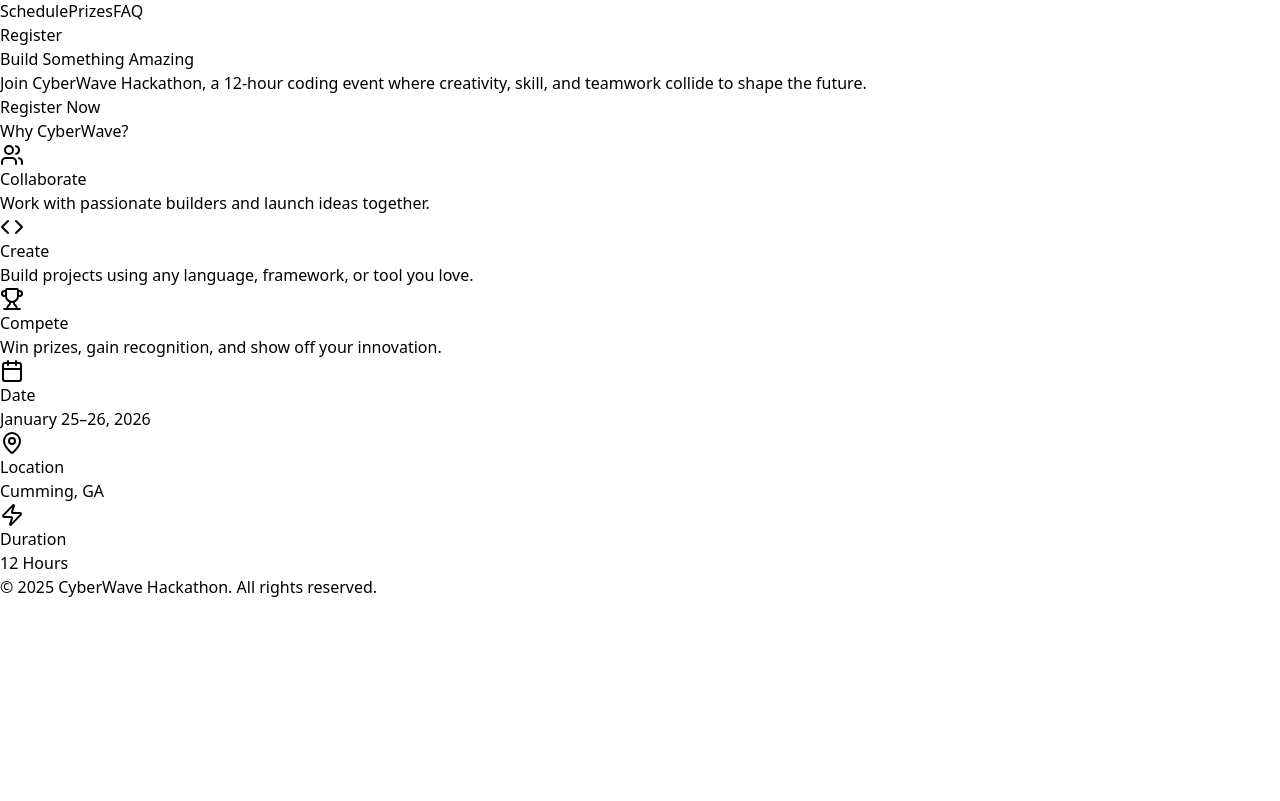
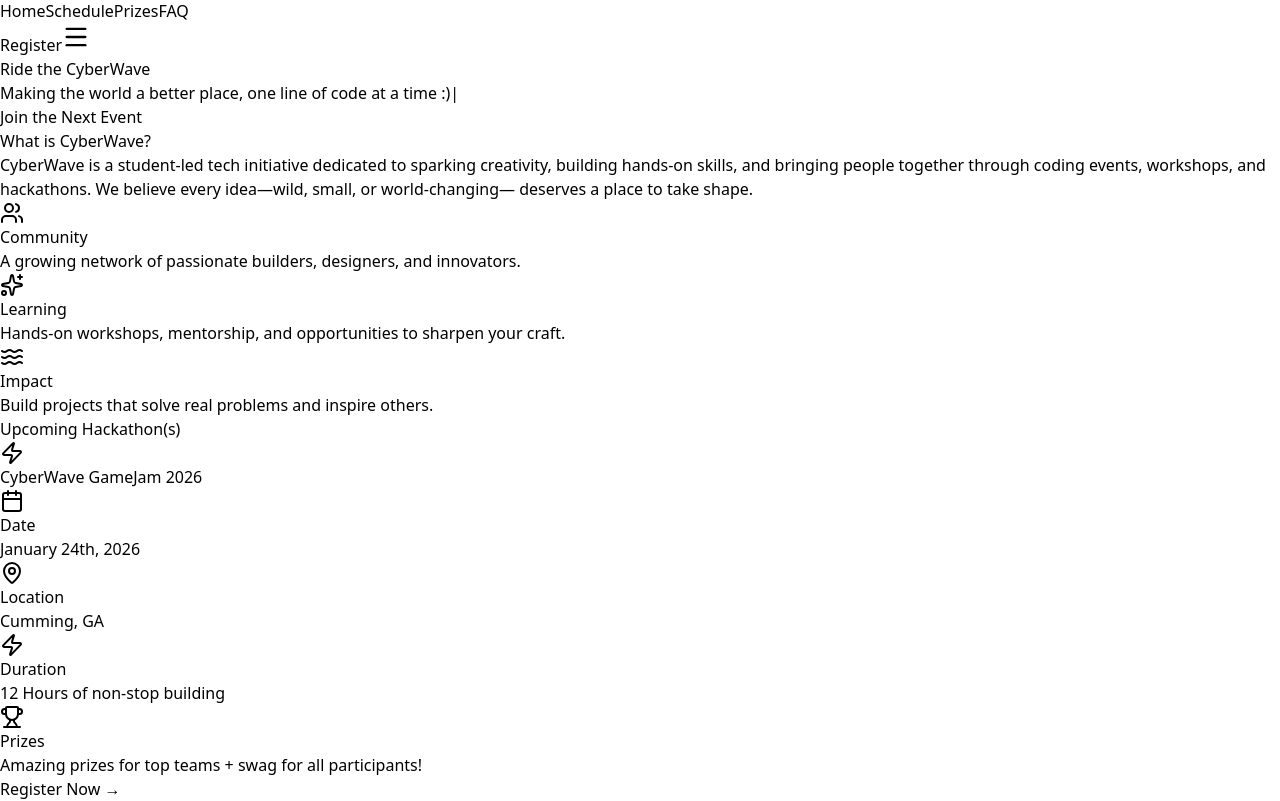
Before and after one commit to FaizKhanv7/cyber-wave, a React (Vite) app: page / in a window 1280 px wide. Shown: the part 520-1321 px from the top of the page. Before the commit the page ends 1119 px from the top, so only its background shows below. Built offline with nearby package versions, Linux system fonts and the light colour scheme.

Commit message:
Update UI + Event details

```diff
--- a/src/components/Navbar.jsx
+++ b/src/components/Navbar.jsx
@@ -1,10 +1,13 @@
 import { Link } from "react-router-dom";
+import { useState } from "react";
+import { Menu, X } from "lucide-react";
 
 export default function Navbar() {
+  const [isOpen, setIsOpen] = useState(false);
+
   return (
-    <nav className="fixed top-0 left-0 w-full z-50 border-b border-yellow-500/20 bg-black/80 backdrop-blur-lg">
-      <div className="max-w-7xl mx-auto px-6 py-4">
-        <div className="flex items-center justify-between">
+    <nav className="fixed top-0 left-0 w-full z-50 border-b border-cyan-500/20 bg-black/70 backdrop-blur-xl">
+      <div className="max-w-7xl mx-auto px-6 py-4 flex items-center justify-between">
 
         {/* Logo */}
         <Link to="/" className="flex items-center gap-2">
@@ -13,27 +16,80 @@ export default function Navbar() {
             alt="CyberWave Logo"
             className="w-8 h-8 object-contain"
           />
-            <span className="text-2xl font-bold bg-gradient-to-r from-yellow-300 to-yellow-500 bg-clip-text text-transparent">
+          <span className="text-2xl font-bold bg-gradient-to-r from-cyan-300 to-purple-400 bg-clip-text text-transparent">
             CyberWave
           </span>
         </Link>
 
-          {/* Menu */}
-          <div className="hidden md:flex gap-8 text-sm">
-            <Link to="/schedule" className="hover:text-yellow-400 transition-colors">Schedule</Link>
-            <Link to="/prizes" className="hover:text-yellow-400 transition-colors">Prizes</Link>
-            <Link to="/faq" className="hover:text-yellow-400 transition-colors">FAQ</Link>
+        {/* Desktop Menu */}
+        <div className="hidden md:flex gap-8 text-sm items-center">
+          <Link to="/" className="hover:text-cyan-400 transition-colors">Home</Link>
+          <Link to="/schedule" className="hover:text-cyan-400 transition-colors">Schedule</Link>
+          <Link to="/prizes" className="hover:text-cyan-400 transition-colors">Prizes</Link>
+          <Link to="/faq" className="hover:text-cyan-400 transition-colors">FAQ</Link>
         </div>
 
         {/* CTA */}
         <Link
           to="/register"
-            className="bg-yellow-500 text-black px-5 py-2 rounded-lg font-semibold hover:bg-yellow-400 transition"
+          className="hidden md:block bg-cyan-500 text-black px-5 py-2 rounded-lg font-semibold hover:bg-cyan-400 transition"
+        >
+          Register
+        </Link>
+
+        {/* Hamburger (Mobile) */}
+        <button
+          className="md:hidden text-white"
+          onClick={() => setIsOpen(!isOpen)}
+        >
+          {isOpen ? <X size={28} /> : <Menu size={28} />}
+        </button>
+      </div>
+
+      {/* Mobile Menu */}
+      {isOpen && (
+        <div className="md:hidden bg-black/90 border-t border-cyan-500/20 px-6 py-4 space-y-4">
+          <Link
+            to="/"
+            onClick={() => setIsOpen(false)}
+            className="block text-gray-200 hover:text-cyan-400 transition"
+          >
+            Home
+          </Link>
+
+          <Link
+            to="/schedule"
+            onClick={() => setIsOpen(false)}
+            className="block text-gray-200 hover:text-cyan-400 transition"
+          >
+            Schedule
+          </Link>
+
+          <Link
+            to="/prizes"
+            onClick={() => setIsOpen(false)}
+            className="block text-gray-200 hover:text-cyan-400 transition"
+          >
+            Prizes
+          </Link>
+
+          <Link
+            to="/faq"
+            onClick={() => setIsOpen(false)}
+            className="block text-gray-200 hover:text-cyan-400 transition"
+          >
+            FAQ
+          </Link>
+
+          <Link
+            to="/register"
+            onClick={() => setIsOpen(false)}
+            className="block bg-cyan-500 text-black px-4 py-2 mt-2 rounded-lg font-semibold hover:bg-cyan-400 transition"
           >
             Register
           </Link>
         </div>
-      </div>
+      )}
     </nav>
   );
 }
--- a/src/pages/Home.jsx
+++ b/src/pages/Home.jsx
@@ -1,9 +1,11 @@
 import { Link } from "react-router-dom";
-import { Zap, Calendar, MapPin, Users, Code, Trophy } from "lucide-react";
+import { Zap, Calendar, MapPin, Users, Code, Trophy, Waves, Sparkles } from "lucide-react";
 import { useState, useEffect } from "react";
 
 export default function Home() {
   const [scrollY, setScrollY] = useState(0);
+  const [typewriterText, setTypewriterText] = useState("");
+  const fullText = "Making the world a better place, one line of code at a time :)";
 
   useEffect(() => {
     const onScroll = () => setScrollY(window.scrollY);
@@ -11,10 +13,25 @@ export default function Home() {
     return () => window.removeEventListener("scroll", onScroll);
   }, []);
 
+  // Typewriter effect
+  useEffect(() => {
+    let currentIndex = 0;
+    const interval = setInterval(() => {
+      if (currentIndex <= fullText.length) {
+        setTypewriterText(fullText.slice(0, currentIndex));
+        currentIndex++;
+      } else {
+        clearInterval(interval);
+      }
+    }, 50); // Speed of typing (50ms per character)
+
+    return () => clearInterval(interval);
+  }, []);
+
   return (
     <div className="bg-black text-white min-h-screen">
 
-      {/* HERO SECTION */}
+      {/* HERO */}
       <section className="pt-32 pb-32 relative overflow-hidden">
         <div
           className="absolute inset-0 bg-[url('/hero-bg.png')] bg-cover opacity-20"
@@ -23,47 +40,148 @@ export default function Home() {
 
         <div className="relative max-w-5xl mx-auto text-center px-6">
           <h1 className="text-6xl font-extrabold mb-6 leading-tight">
-            Build <span className="text-yellow-400">Something Amazing</span>
+            Ride the <span className="text-cyan-400">CyberWave</span>
           </h1>
-          <p className="text-lg text-gray-300 mb-8">
-            Join CyberWave Hackathon, a 12-hour coding event where creativity, skill,
-            and teamwork collide to shape the future.
+          <p className="text-lg text-gray-300 mb-8 h-8">
+            {typewriterText}
+            <span className="animate-pulse">|</span>
           </p>
 
-        <Link
-        to="/register"
-        className="bg-yellow-500 text-black px-6 py-3 rounded-xl text-lg font-semibold hover:bg-yellow-400 transition"
-        >
-        Register Now
-        </Link>
-
+          <Link
+            to="/register"
+            className="bg-cyan-500 text-black px-6 py-3 rounded-xl text-lg font-semibold hover:bg-cyan-400 transition"
+          >
+            Join the Next Event
+          </Link>
         </div>
       </section>
 
-      {/* ABOUT SECTION */}
+      {/* WHAT IS CYBERWAVE */}
+      <section className="py-24 bg-gradient-to-b from-black to-[#0a0a1a] border-t border-white/10">
+        <div className="max-w-6xl mx-auto px-6 text-center">
+          <h2 className="text-4xl font-bold mb-8 text-cyan-300">What is CyberWave?</h2>
+
+          <p className="text-gray-300 max-w-3xl mx-auto text-lg leading-relaxed mb-12">
+            CyberWave is a student-led tech initiative dedicated to sparking creativity,
+            building hands-on skills, and bringing people together through coding events,
+            workshops, and hackathons. We believe every idea—wild, small, or world-changing—
+            deserves a place to take shape.
+          </p>
+
+          <div className="grid grid-cols-1 md:grid-cols-3 gap-10">
+            <div className="p-8 border border-cyan-500/20 rounded-2xl hover:bg-white/5 transition">
+              <Users className="w-12 h-12 text-cyan-400 mx-auto mb-4" />
+              <h3 className="text-xl font-semibold mb-2">Community</h3>
+              <p className="text-gray-300">
+                A growing network of passionate builders, designers, and innovators.
+              </p>
+            </div>
+
+            <div className="p-8 border border-cyan-500/20 rounded-2xl hover:bg-white/5 transition">
+              <Sparkles className="w-12 h-12 text-purple-400 mx-auto mb-4" />
+              <h3 className="text-xl font-semibold mb-2">Learning</h3>
+              <p className="text-gray-300">
+                Hands-on workshops, mentorship, and opportunities to sharpen your craft.
+              </p>
+            </div>
+
+            <div className="p-8 border border-cyan-500/20 rounded-2xl hover:bg-white/5 transition">
+              <Waves className="w-12 h-12 text-blue-400 mx-auto mb-4" />
+              <h3 className="text-xl font-semibold mb-2">Impact</h3>
+              <p className="text-gray-300">
+                Build projects that solve real problems and inspire others.
+              </p>
+            </div>
+          </div>
+        </div>
+      </section>
+
+      {/* UPCOMING HACKATHON */}
+      <section className="py-24 border-t border-white/10 bg-black/60 backdrop-blur-sm">
+        <div className="max-w-6xl mx-auto px-6 text-center">
+          <h2 className="text-4xl font-bold mb-12 text-purple-300">
+            Upcoming Hackathon(s)
+          </h2>
+
+          {/* Box-style event card */}
+          <div className="max-w-3xl mx-auto bg-gradient-to-br from-purple-900/30 to-cyan-900/30 border border-purple-500/30 rounded-3xl p-10 backdrop-blur-sm hover:border-purple-500/50 transition-all duration-300 shadow-2xl">
+            <div className="flex items-center justify-center gap-3 mb-6">
+              <Zap className="w-8 h-8 text-cyan-400" />
+              <h3 className="text-3xl font-bold text-transparent bg-clip-text bg-gradient-to-r from-cyan-400 to-purple-400">
+                CyberWave GameJam 2026
+              </h3>
+            </div>
+
+            <div className="space-y-4 text-left max-w-2xl mx-auto">
+              <div className="flex items-start gap-4 p-4 bg-white/5 rounded-xl">
+                <Calendar className="w-6 h-6 text-cyan-400 mt-1 flex-shrink-0" />
+                <div>
+                  <h4 className="text-lg font-semibold text-cyan-300 mb-1">Date</h4>
+                  <p className="text-gray-300">January 24th, 2026</p>
+                </div>
+              </div>
+
+              <div className="flex items-start gap-4 p-4 bg-white/5 rounded-xl">
+                <MapPin className="w-6 h-6 text-purple-400 mt-1 flex-shrink-0" />
+                <div>
+                  <h4 className="text-lg font-semibold text-purple-300 mb-1">Location</h4>
+                  <p className="text-gray-300">Cumming, GA</p>
+                </div>
+              </div>
+
+              <div className="flex items-start gap-4 p-4 bg-white/5 rounded-xl">
+                <Zap className="w-6 h-6 text-blue-400 mt-1 flex-shrink-0" />
+                <div>
+                  <h4 className="text-lg font-semibold text-blue-300 mb-1">Duration</h4>
+                  <p className="text-gray-300">12 Hours of non-stop building</p>
+                </div>
+              </div>
+
+              <div className="flex items-start gap-4 p-4 bg-white/5 rounded-xl">
+                <Trophy className="w-6 h-6 text-yellow-400 mt-1 flex-shrink-0" />
+                <div>
+                  <h4 className="text-lg font-semibold text-yellow-300 mb-1">Prizes</h4>
+                  <p className="text-gray-300">Amazing prizes for top teams + swag for all participants!</p>
+                </div>
+              </div>
+            </div>
+
+            <div className="mt-8">
+              <Link
+                to="/register"
+                className="inline-block px-8 py-4 bg-gradient-to-r from-purple-500 to-cyan-500 hover:from-purple-400 hover:to-cyan-400 transition-all duration-300 text-white rounded-xl text-lg font-bold shadow-lg hover:shadow-purple-500/50 transform hover:scale-105"
+              >
+                Register Now →
+              </Link>
+            </div>
+          </div>
+        </div>
+      </section>
+
+      {/* WHY CYBERWAVE */}
       <section className="py-24 bg-black border-t border-white/10">
         <div className="max-w-6xl mx-auto px-6 text-center">
-          <h2 className="text-4xl font-bold mb-12">Why CyberWave?</h2>
+          <h2 className="text-4xl font-bold mb-12 text-blue-300">Why Join?</h2>
 
           <div className="grid grid-cols-1 md:grid-cols-3 gap-10">
-            <div className="p-8 border border-white/10 rounded-2xl hover:bg-white/5 transition">
-              <Users className="w-12 h-12 text-yellow-400 mx-auto mb-4" />
+            <div className="p-8 border border-blue-400/20 rounded-2xl hover:bg-white/5 transition">
+              <Users className="w-12 h-12 text-cyan-300 mx-auto mb-4" />
               <h3 className="text-xl font-semibold mb-2">Collaborate</h3>
               <p className="text-gray-300">
                 Work with passionate builders and launch ideas together.
               </p>
             </div>
 
-            <div className="p-8 border border-white/10 rounded-2xl hover:bg-white/5 transition">
-              <Code className="w-12 h-12 text-yellow-400 mx-auto mb-4" />
+            <div className="p-8 border border-blue-400/20 rounded-2xl hover:bg-white/5 transition">
+              <Code className="w-12 h-12 text-cyan-300 mx-auto mb-4" />
               <h3 className="text-xl font-semibold mb-2">Create</h3>
               <p className="text-gray-300">
                 Build projects using any language, framework, or tool you love.
               </p>
             </div>
 
-            <div className="p-8 border border-white/10 rounded-2xl hover:bg-white/5 transition">
-              <Trophy className="w-12 h-12 text-yellow-400 mx-auto mb-4" />
+            <div className="p-8 border border-blue-400/20 rounded-2xl hover:bg-white/5 transition">
+              <Trophy className="w-12 h-12 text-cyan-300 mx-auto mb-4" />
               <h3 className="text-xl font-semibold mb-2">Compete</h3>
               <p className="text-gray-300">
                 Win prizes, gain recognition, and show off your innovation.
@@ -73,32 +191,10 @@ export default function Home() {
         </div>
       </section>
 
-      {/* EVENT INFO SECTION */}
-      <section className="py-24 border-t border-white/10">
-        <div className="max-w-6xl mx-auto px-6 grid grid-cols-1 md:grid-cols-3 gap-10 text-center">
-          <div>
-            <Calendar className="w-10 h-10 text-yellow-400 mx-auto mb-2" />
-            <h4 className="text-xl font-semibold mb-1">Date</h4>
-            <p className="text-gray-300">January 25–26, 2026</p>
-          </div>
-
-          <div>
-            <MapPin className="w-10 h-10 text-yellow-400 mx-auto mb-2" />
-            <h4 className="text-xl font-semibold mb-1">Location</h4>
-            <p className="text-gray-300">Cumming, GA</p>
-          </div>
-
-          <div>
-            <Zap className="w-10 h-10 text-yellow-400 mx-auto mb-2" />
-            <h4 className="text-xl font-semibold mb-1">Duration</h4>
-            <p className="text-gray-300">12 Hours</p>
-          </div>
-        </div>
-      </section>
-
       {/* FOOTER */}
-      <footer className="py-12 border-t border-white/10 text-center text-gray-400">
-        © {new Date().getFullYear()} CyberWave Hackathon. All rights reserved.
+      <footer className="py-12 border-t border-white/10 text-center text-gray-400 space-y-2">
+        <p>© {new Date().getFullYear()} CyberWave. All rights reserved.</p>
+        <p className="text-gray-500">Website made with no sleep by Faiz K 😴</p>
       </footer>
     </div>
   );
--- a/src/pages/Register.jsx
+++ b/src/pages/Register.jsx
@@ -4,7 +4,7 @@ export default function Register() {
       <div className="max-w-4xl mx-auto text-center">
 
         {/* Title */}
-        <h1 className="text-4xl font-bold bg-gradient-to-r from-yellow-300 to-yellow-500 bg-clip-text text-transparent">
+        <h1 className="text-4xl font-bold bg-gradient-to-r from-cyan-300 via-blue-400 to-purple-400 bg-clip-text text-transparent">
           Register for CyberWave
         </h1>
 
@@ -17,33 +17,48 @@ export default function Register() {
           href="https://docs.google.com/forms/d/e/1FAIpQLSdGxYpSTpwWl4wgCWb2XkZN0uPAa1IFLmcA6vRGWzAvTQlFLA/viewform?usp=header"
           target="_blank"
           rel="noopener noreferrer"
-          className="inline-block mt-8 bg-yellow-500 text-black px-6 py-3 rounded-xl font-semibold hover:bg-yellow-400 transition"
+          className="inline-block mt-8 px-6 py-3 rounded-xl font-semibold
+                     bg-gradient-to-r from-cyan-500 to-purple-500 text-black
+                     shadow-lg shadow-cyan-500/20 hover:opacity-90 transition"
         >
           Open Registration Form
         </a>
 
         {/* Additional Links */}
         <div className="mt-10 text-left space-y-4">
-          <h2 className="text-2xl font-semibold">Additional Links</h2>
+          <h2 className="text-2xl font-semibold bg-gradient-to-r from-cyan-300 via-blue-400 to-purple-400 bg-clip-text text-transparent">
+            Additional Links
+          </h2>
 
           <ul className="list-disc list-inside text-gray-300 space-y-2">
             <li>
-              <a className="text-yellow-400 hover:text-yellow-300" href="https://groupme.com/join_group/111216602/MUbueXZ3" target="_blank">
+              <a
+                className="text-cyan-300 hover:text-cyan-200"
+                href="https://groupme.com/join_group/111216602/MUbueXZ3"
+                target="_blank"
+              >
                 GroupMe Join Link
               </a>
             </li>
             <li>
-              <a className="text-yellow-400 hover:text-yellow-300" href="#">
+              <a
+                className="text-cyan-300 hover:text-cyan-200"
+                href="#"
+              >
                 Team Formation Guide
               </a>
             </li>
             <li>
-              <a className="text-yellow-400 hover:text-yellow-300" href="#">
+              <a
+                className="text-cyan-300 hover:text-cyan-200"
+                href="#"
+              >
                 Parent/Guardian Permission Form
               </a>
             </li>
           </ul>
         </div>
+
       </div>
     </div>
   );
```
Lines whose indentation alone changed are shown as unchanged.
